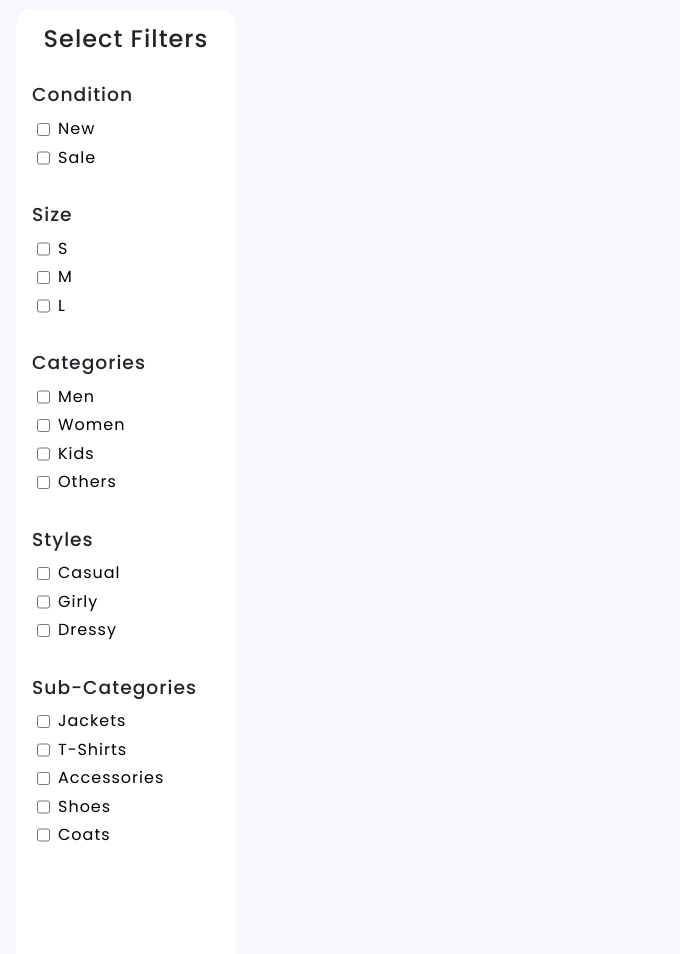
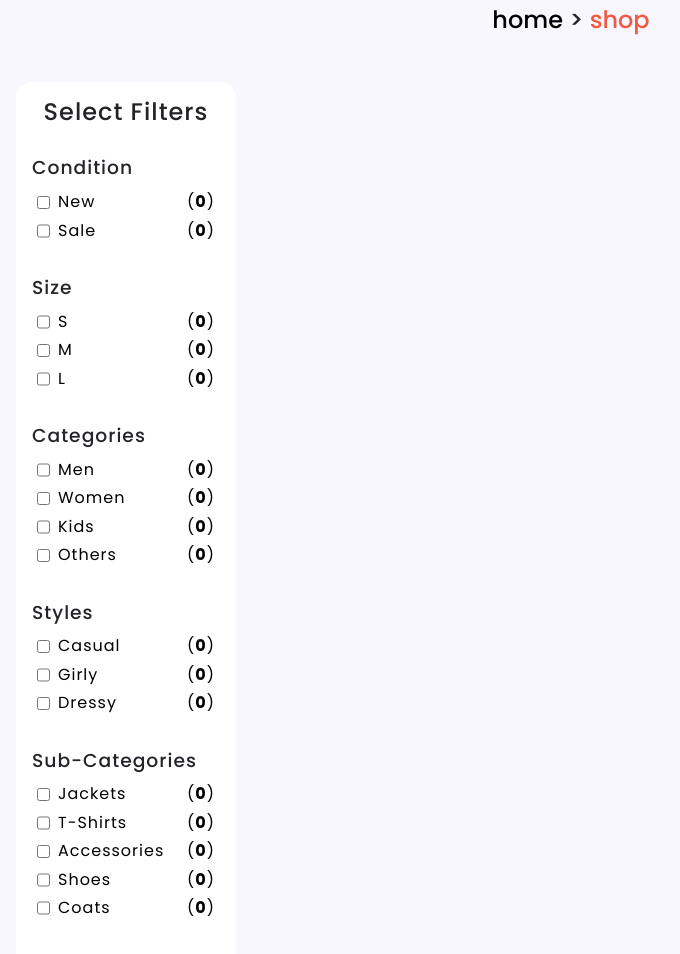
Before and after one commit to sofian-elgharbaoui/e-shop, a plain HTML site: page shop.html in a window 1280 px wide. Shown: the part 188-1142 px from the top of the page, without its empty margins (69-749 px from the left). Drawn offline with nearby package versions, Linux system fonts and the light colour scheme.

Commit message:
add how many products according to the input id for each one of them, and I've added the path header

```diff
--- a/css/pages/shop.scss
+++ b/css/pages/shop.scss
@@ -4,17 +4,8 @@
 .shop-container {
   margin: $mg-5 0;
 
-  .container > {
-    h1,
-    h2 {
-      text-align: center;
-    }
-    h2 {
-      margin: {
-        top: $mg-1;
-        bottom: $mg-1;
-      }
-    }
+  .container {
+    @include h1AndPathComp;
 
     .our-shop {
       grid-template-columns: 220px 1fr;
@@ -50,6 +41,7 @@
             input {
               outline: none;
               border: none;
+              cursor: pointer;
             }
 
             span {
--- a/js/shop.js
+++ b/js/shop.js
@@ -159,7 +159,7 @@ for (let i = 0; i < allInputs.length; i++) {
             createProduct(productObj, filtersSlide);
           }
         }
-        sliderControlsUp.css("display", "none");
+        sliderControlsUp.hide();
       }
 
       allSlidesWrapper.append(filtersSlide);
@@ -169,3 +169,21 @@ for (let i = 0; i < allInputs.length; i++) {
     }
   };
 }
+
+// // // ADD HOW MANY PRODUCTS IS IN EACH INPUT
+allInputs;
+allProductsInJSON;
+// console.log(
+//   allProductsInJSON[18][allInputs[4].getAttribute("name")],
+//   allInputs[4].id
+// );
+for (let i = 0; i < allInputs.length; i++) {
+  // console.log(allInputs[i].getAttribute("name"), allInputs[i].id);
+  for (let j = 0; j < allProductsInJSON.length; j++) {
+    if (
+      allProductsInJSON[j][allInputs[i].getAttribute("name")] == allInputs[i].id
+    ) {
+      $(allInputs[i]).siblings()[1].firstElementChild.innerHTML++;
+    }
+  }
+}
--- a/shop.html
+++ b/shop.html
@@ -26,9 +26,9 @@
 
     <title>Shop Page</title>
   </head>
-  <body id="home">
+  <body>
     <!-- =================== GO-UP ICON =================== -->
-    <a href="#home" id="go-up">
+    <a href="#" id="go-up">
       <i class="bx bx-up-arrow-alt bx-sm"></i>
     </a>
     <!-- =================== HEADER =================== -->
@@ -148,7 +148,9 @@
     <div class="shop-container">
       <div class="container">
         <h1>shop page</h1>
-        <h2 class="path"></h2>
+        <h2 class="path">
+          <a href="./index.html">home</a> > <a href="./shop.html">shop</a>
+        </h2>
         <div class="our-shop d-gr">
           <div class="select-filters">
             <h2>select filters</h2>
@@ -157,12 +159,12 @@
 
               <div>
                 <input type="checkbox" name="condition" id="new" />
-                <label for="new">new</label><span></span>
+                <label for="new">new</label><span>(<b>0</b>)</span>
               </div>
 
               <div>
                 <input type="checkbox" name="condition" id="sale" />
-                <label for="sale">sale</label><span></span>
+                <label for="sale">sale</label><span>(<b>0</b>)</span>
               </div>
             </div>
             <div class="size">
@@ -170,17 +172,17 @@
 
               <div>
                 <input type="checkbox" name="size" id="s" />
-                <label for="s">s</label><span></span>
+                <label for="s">s</label><span>(<b>0</b>)</span>
               </div>
 
               <div>
                 <input type="checkbox" name="size" id="m" />
-                <label for="m">m</label><span></span>
+                <label for="m">m</label><span>(<b>0</b>)</span>
               </div>
 
               <div>
                 <input type="checkbox" name="size" id="l" />
-                <label for="l">l</label><span></span>
+                <label for="l">l</label><span>(<b>0</b>)</span>
               </div>
             </div>
             <div class="categories">
@@ -188,22 +190,22 @@
 
               <div>
                 <input type="checkbox" name="category" id="men" />
-                <label for="men">men</label><span></span>
+                <label for="men">men</label><span>(<b>0</b>)</span>
               </div>
 
               <div>
                 <input type="checkbox" name="category" id="women" />
-                <label for="women">women</label><span></span>
+                <label for="women">women</label><span>(<b>0</b>)</span>
               </div>
 
               <div>
                 <input type="checkbox" name="category" id="kids" />
-                <label for="kids">kids</label><span></span>
+                <label for="kids">kids</label><span>(<b>0</b>)</span>
               </div>
 
               <div>
                 <input type="checkbox" name="category" id="others" />
-                <label for="others">others</label><span></span>
+                <label for="others">others</label><span>(<b>0</b>)</span>
               </div>
             </div>
             <div class="styles">
@@ -211,17 +213,17 @@
 
               <div>
                 <input type="checkbox" name="style" id="casual" />
-                <label for="casual">casual</label><span></span>
+                <label for="casual">casual</label><span>(<b>0</b>)</span>
               </div>
 
               <div>
                 <input type="checkbox" name="style" id="girly" />
-                <label for="girly">girly</label><span></span>
+                <label for="girly">girly</label><span>(<b>0</b>)</span>
               </div>
 
               <div>
                 <input type="checkbox" name="style" id="dressy" />
-                <label for="dressy">dressy</label><span></span>
+                <label for="dressy">dressy</label><span>(<b>0</b>)</span>
               </div>
             </div>
             <div class="sub-categories">
@@ -229,27 +231,28 @@
 
               <div>
                 <input type="checkbox" name="sub-category" id="jackets" />
-                <label for="jackets">jackets</label><span></span>
+                <label for="jackets">jackets</label><span>(<b>0</b>)</span>
               </div>
 
               <div>
                 <input type="checkbox" name="sub-category" id="t-shirts" />
-                <label for="t-shirts">t-shirts</label><span></span>
+                <label for="t-shirts">t-shirts</label><span>(<b>0</b>)</span>
               </div>
 
               <div>
                 <input type="checkbox" name="sub-category" id="accessories" />
-                <label for="accessories">accessories</label><span></span>
+                <label for="accessories">accessories</label
+                ><span>(<b>0</b>)</span>
               </div>
 
               <div>
                 <input type="checkbox" name="sub-category" id="shoes" />
-                <label for="shoes">shoes</label><span></span>
+                <label for="shoes">shoes</label><span>(<b>0</b>)</span>
               </div>
 
               <div>
                 <input type="checkbox" name="sub-category" id="coats" />
-                <label for="coats">coats</label><span></span>
+                <label for="coats">coats</label><span>(<b>0</b>)</span>
               </div>
             </div>
           </div>
```
Also changed, not shown: css/pages/shop.css, 1 other file.
